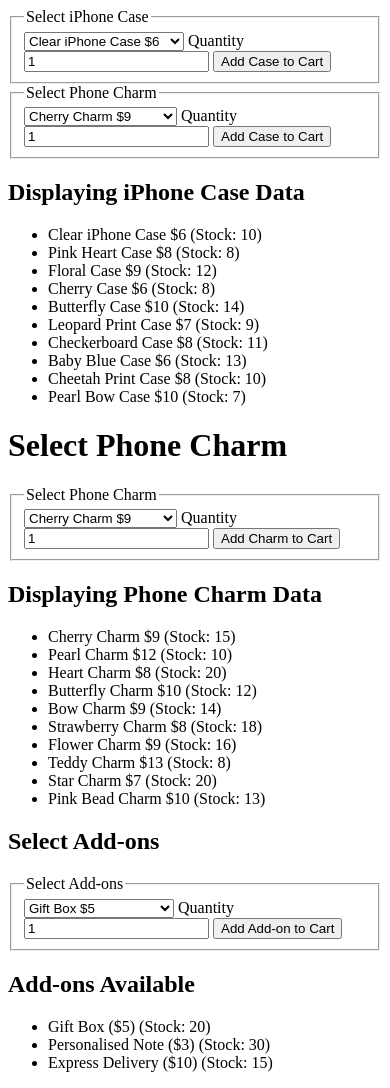
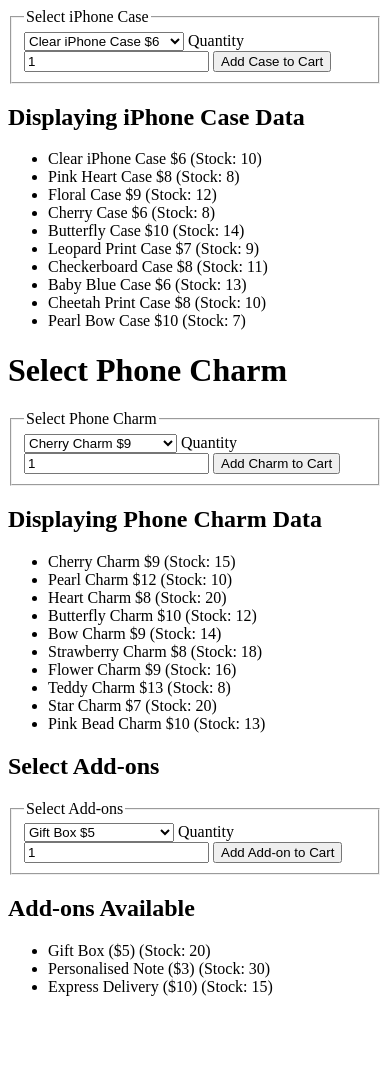
Before and after one commit to gursimrran/AS91896---AS91897--asses, a Flask app: page / in a window 390 px wide. After the commit the page ends 996 px from the top, so only its background shows below. Run offline with Flask 3, Linux system fonts and the light colour scheme.

Commit message:
Removed the dupilcate button to add phone charm to cart

```diff
--- a/templates/index1.html
+++ b/templates/index1.html
@@ -28,25 +28,7 @@
     </form>
 
 
-    <form action="{{ url_for('add_to_cart') }}" method="post">
 
-        <fieldset>
-            <legend>Select Phone Charm</legend>
-
-            <select name="product" id="charm">
-                {% for charm, details in charms.items() %}
-                    <option value="{{ charm }}">
-                        {{ charm }} ${{ details['price'] }}
-                    </option>
-                {% endfor %}
-            </select>
-
-            <label for="case_quantity">Quantity</label>
-            <input type="number" name="quantity" id="case_quantity" value="1" min="1">
-
-            <button type="submit">Add Case to Cart</button>
-        </fieldset>
-    </form>
 
     <h2>Displaying iPhone Case Data</h2>
     <ul>
```
